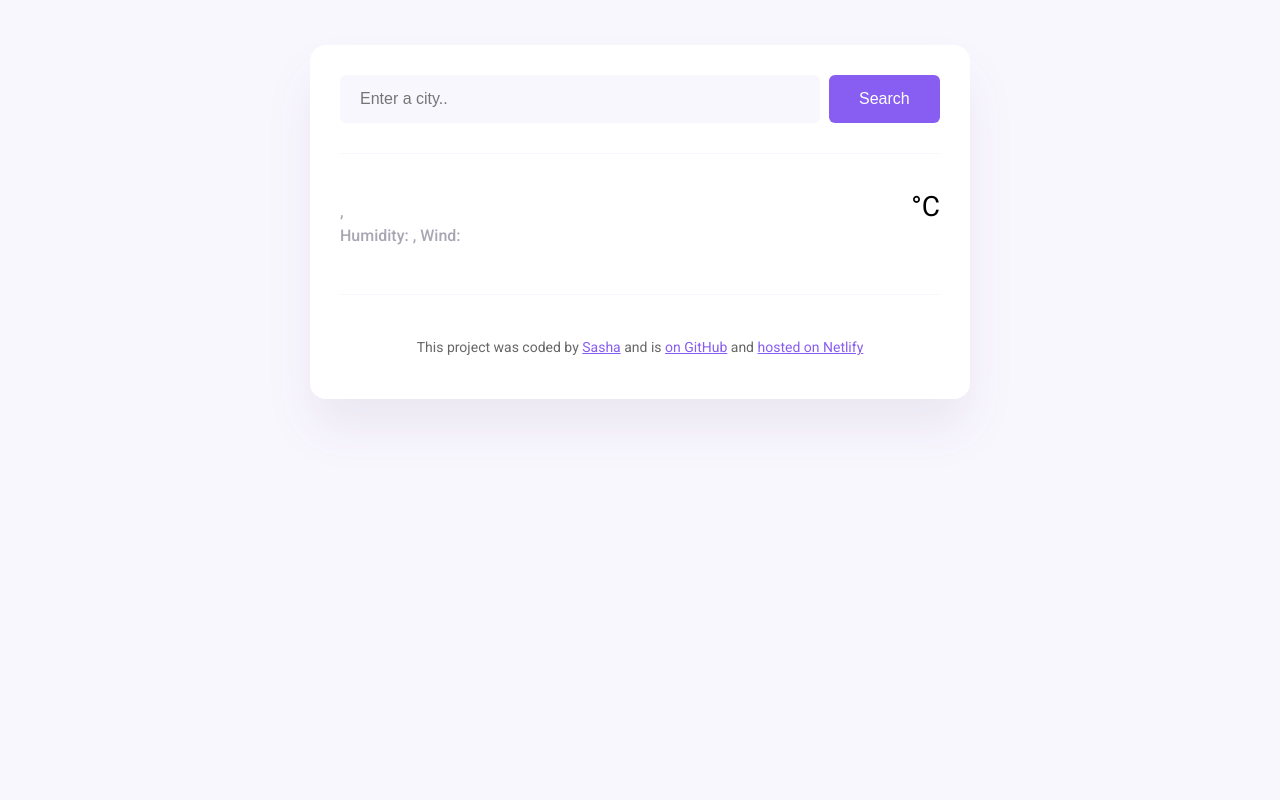
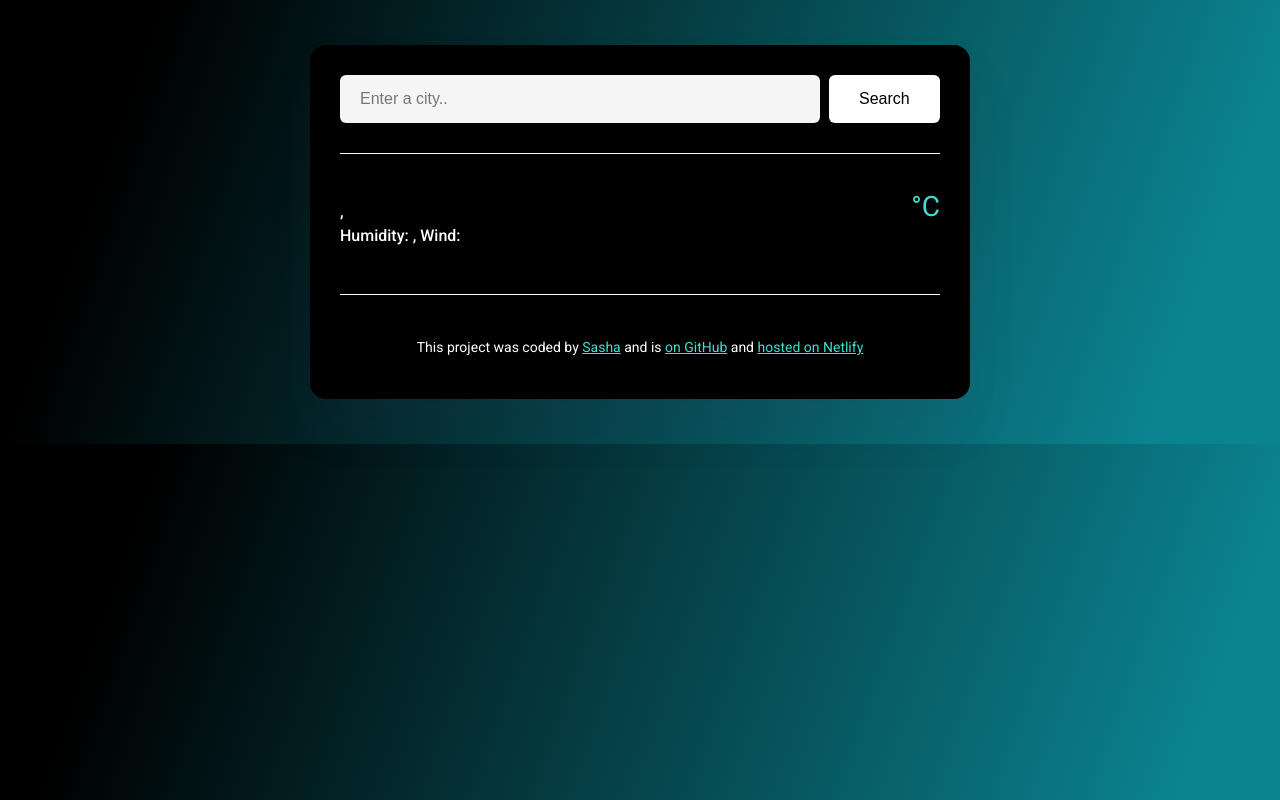
Before and after one commit to S-mic/my-awesome-app, a plain HTML site: page index.html in a window 1280 px wide. Drawn offline with nearby package versions, Linux system fonts and the light colour scheme; no server answers.

Commit message:
updated version

```diff
--- a/index.html
+++ b/index.html
@@ -42,7 +42,7 @@
           <div class="weather-app-temperature-container">
             <div id="icon"></div>
             <div class="weather-app-temperature" id="temperature"></div>
-            <div class="weatehr-app-unit">°C</div>
+            <div class="weather-app-unit">°C</div>
           </div>
         </div>
       </main>
--- a/style.css
+++ b/style.css
@@ -1,15 +1,15 @@
 
 body {
-  background-color: #f9f7fe;
+  background: linear-gradient(109.6deg, rgb(0, 0, 0) 11.2%, rgb(11, 132, 145) 91.1%);
   font-family: "Roboto", sans-serif;
 }
 
 a {
-  color: #885df1;
+  color: turquoise;
 }
 
 .weather-app {
-  background: white;
+  background: black;
   max-width: 600px;
   margin: 45px auto;
   box-shadow: 0 30px 50px rgba(65, 50, 100, 0.08);
@@ -23,7 +23,7 @@ header {
 }
 
 .search-form-input {
-  background-color: #f9f7fe;
+  background-color: whitesmoke;
   border: none;
   border-radius: 6px;
   width: 80%;
@@ -32,13 +32,13 @@ header {
 }
 
 .search-form-button {
-  background: #885df1;
+  background: white;
   padding: 15px 30px;
   border: none;
   font-size: 16px;
   margin-left: 5px;
   border-radius: 6px;
-  color: white;
+  color: black;
 }
 
 main {
@@ -54,17 +54,18 @@ main {
   margin: 0;
   font-size: 38px;
   line-height: 48px;
+  color: turquoise;
 }
 
 .weather-app-details {
   font-size: 16px;
-  color: rgba(39, 33, 66, 0.4);
+  color: white;
   line-height: 24px;
   font-weight: 500;
 }
 
 .weather-app-details strong {
-  color: #f65282;
+  color: turquoise;
 }
 
 .weather-app-temperature-container {
@@ -80,17 +81,19 @@ main {
   font-size: 88px;
   line-height: 88px;
   font-weight: bold;
+  color: turquoise;
 }
 
-.weatehr-app-unit {
+.weather-app-unit {
   margin-top: 6px;
   font-size: 28px;
+  color: turquoise;
 }
 
 footer {
-  border-top: 1px solid #f9f7fe;
+  border-top: 1px solid white;
   padding: 30px 0 0 0;
   text-align: center;
   font-size: 14px;
-  color: rgba(0, 0, 0, 0.6);
+  color: white;
 }
```
